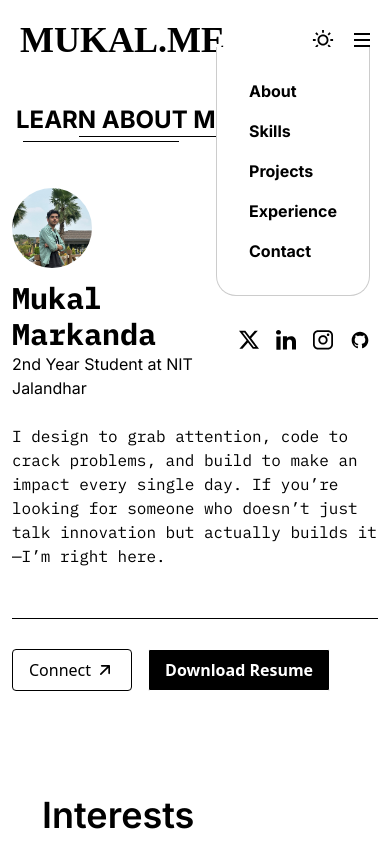
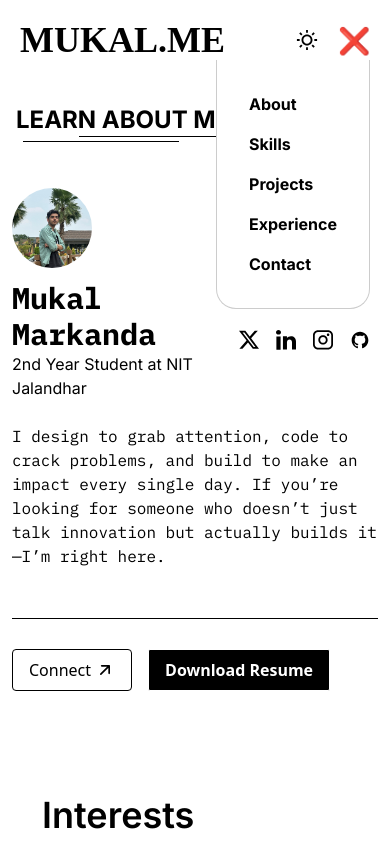
Before and after one commit to CodewithMukal/portfolio2, a React (Vite) app: page / in a window 390 px wide. Both pictures are taken after a click on the element 362 px from the left and 40 px from the top of the page. Shown: the top 844 px of the page. Built offline with nearby package versions, Linux system fonts and the light colour scheme; no server answers; a web font is replaced by a local one.

Commit message:
Added Cross icon

```diff
--- a/src/components/Navbar.jsx
+++ b/src/components/Navbar.jsx
@@ -3,6 +3,7 @@ import light from "../assets/light.svg";
 import dark from "../assets/dark.svg";
 import { useState } from "react";
 import { SideBar } from "./SideBar";
+import { p } from "framer-motion/client";
 
 export const Navbar = (props) => {
   const [spinning, setSpinning] = useState(false);
@@ -66,11 +67,20 @@ export const Navbar = (props) => {
           </button>
         </div>
         <div className="relative">
-        <div onClick={()=>handleHam()} className="flex-col green flex gap-1 ">
+        {
+          hide ?
+          (
+            <div onClick={()=>handleHam()} className="flex-col green flex gap-1 ">
           <div className="w-4 h-[2px] bg-black dark:bg-white"></div>
           <div className="w-4 h-[2px] bg-black dark:bg-white"></div>
           <div className="w-4 h-[2px] bg-black dark:bg-white"></div>
         </div>
+          )
+          :
+          (
+            <p onClick={()=> handleHam()} className="text-[26px] min-w-4 font-bold hover:text-emerald-400 flex justify-center items-center">&#10060;</p>
+          )
+        }
         <div className="absolute right-0">
           {!hide && (<SideBar setHide={setHide}/>)}
         </div>
```
